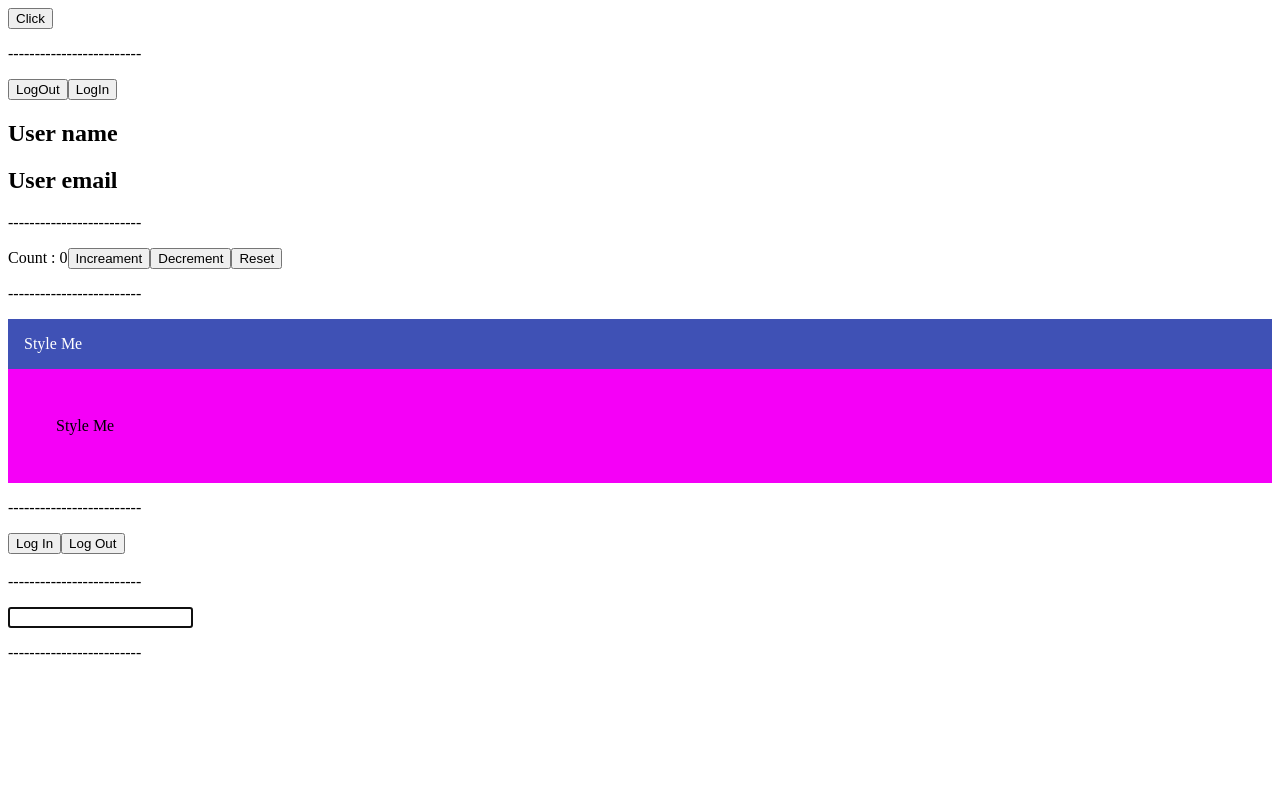
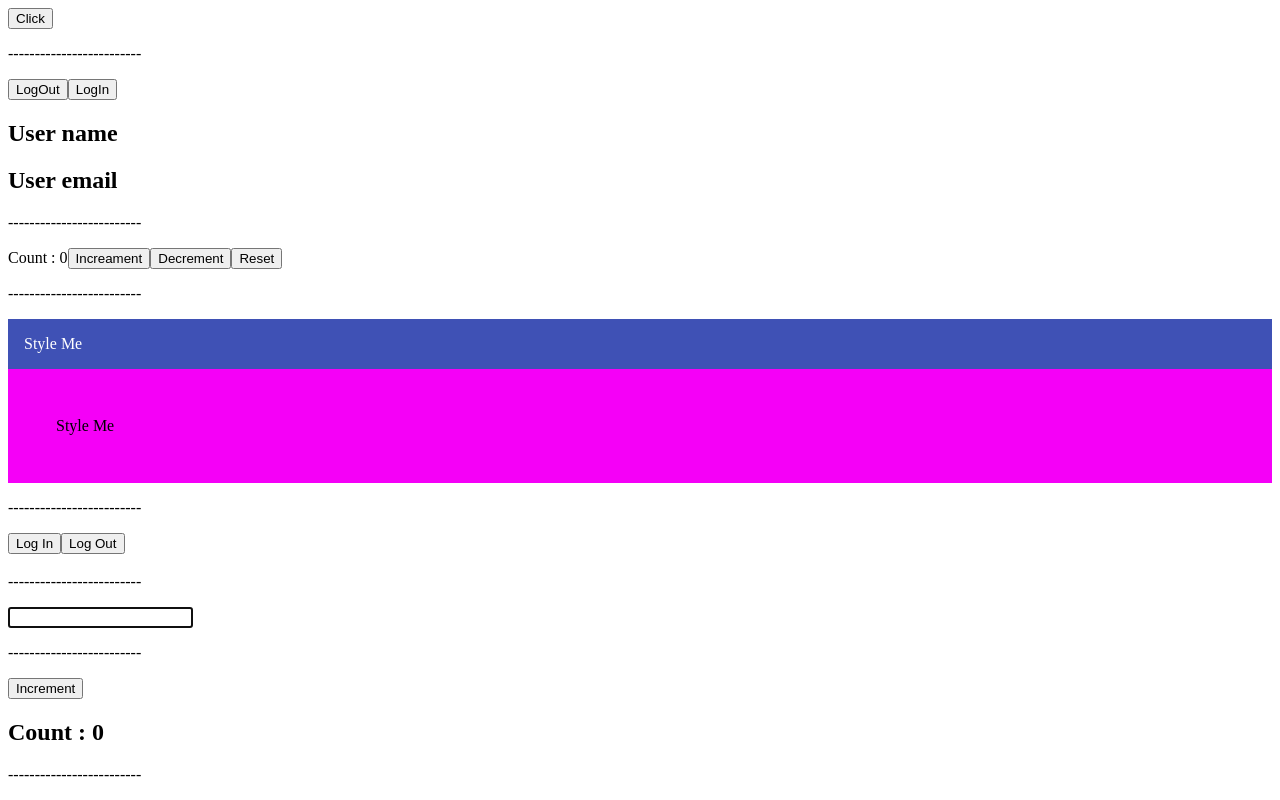
Before and after one commit to Coding1610/Typescript_React, a React (Vite) app in the folder Tutorial_01/: page / in a window 1280 px wide. Shown: the part 914-1714 px from the top of the page. Before the commit the page ends 1592 px from the top, so only its background shows below. Built offline with nearby package versions, Linux system fonts and the light colour scheme.

Commit message:
type with Classes

```diff
--- a/Tutorial_01/src/App.tsx
+++ b/Tutorial_01/src/App.tsx
@@ -11,6 +11,7 @@ import Users from "./Components/Context/Users";
 import Container from "./Components/Container";
 import Counter from "./Components/State/Counter";
 import PersonList from "./Components/PersonList";
+import Counter2 from "./Components/Class/Counter2";
 import ImportTypes from "./Components/ImportTypes";
 import LoginLogout from "./Components/State/LoginLogout";
 import { UserContextProvider } from "./Components/Context/UserContext";
@@ -83,6 +84,9 @@ export default function App() {
       <DomRef/>
       <p>-------------------------</p>
 
+      <Counter2 msg='Count'/>
+      <p>-------------------------</p>
+
     </div>
   )
 }
--- /dev/null
+++ b/Tutorial_01/src/Components/Class/Counter2.tsx
@@ -0,0 +1,31 @@
+import React, { Component } from 'react'
+
+// props type
+type PropsType = {
+    msg:string;
+}
+
+// count type
+type CountType = {
+    count:number;
+}
+
+export default class Counter2 extends Component<PropsType,CountType> {
+
+    state = {
+        count:0,
+    }
+
+    handleClick = () => {
+        this.setState((prevState) => ({count:prevState.count+1}));
+    }
+
+  render() {
+    return (
+      <div>
+        <button onClick={this.handleClick}>Increment</button>
+        <h2>{this.props.msg} : {this.state.count}</h2>
+      </div>
+    )
+  }
+}
```
